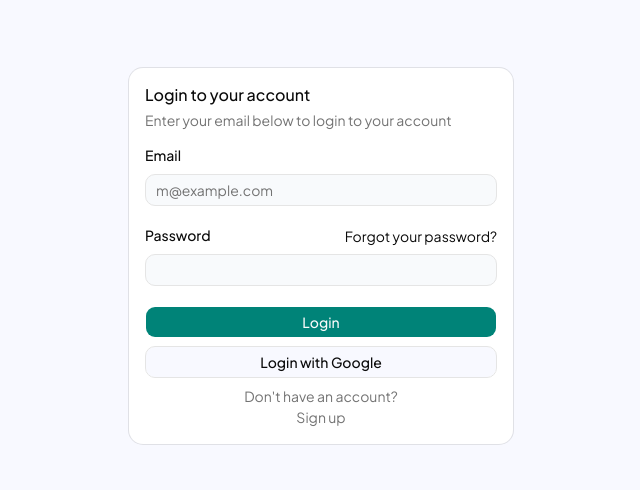
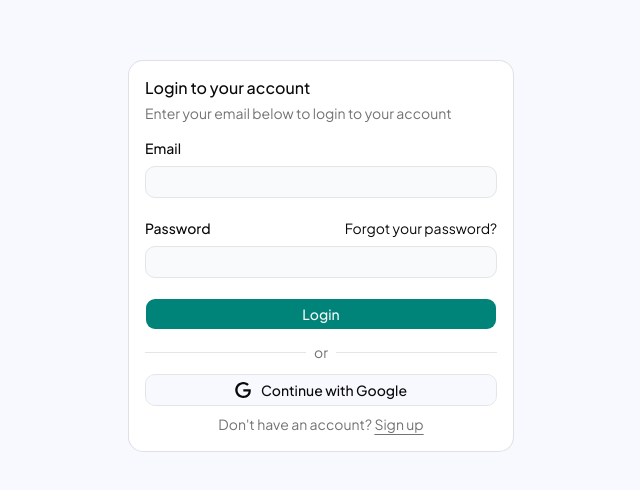
Before and after one commit to junahn978/care-index, a Next.js app in the folder frontend/: page /login in a window 1280 px wide. Shown: the part 144-634 px from the top of the page, without its empty margins (319-959 px from the left). Built offline with nearby package versions, Linux system fonts and the light colour scheme.

Commit message:
feature(frontend): loginform UI improvement

```diff
--- a/frontend/components/LoginForm.tsx
+++ b/frontend/components/LoginForm.tsx
@@ -22,6 +22,7 @@ import {
   FieldError,
   FieldGroup,
   FieldLabel,
+  FieldSeparator,
 } from "@/components/ui/field";
 import { Input } from "@/components/ui/input";
 import { SignupForm } from "./SignUpForm";
@@ -99,7 +100,7 @@ export function LoginForm({
                       id="login-email"
                       type="email"
                       aria-invalid={fieldState.invalid}
-                      placeholder="m@example.com"
+                      placeholder=""
                       autoComplete="email"
                     />
                     {fieldState.invalid && (
@@ -142,13 +143,28 @@ export function LoginForm({
                 <Button type="submit" disabled={form.formState.isSubmitting}>
                   Login
                 </Button>
-                <Button variant="outline" type="button">
-                  Login with Google
+              </Field>
+              {/* bg-card so the "or" label hides the line behind it on the card background */}
+              <FieldSeparator className="*:data-[slot=field-separator-content]:bg-card">
+                or
+              </FieldSeparator>
+              <Field>
+                <Button variant="outline" type="button" className="gap-2.5">
+                  <svg
+                    xmlns="http://www.w3.org/2000/svg"
+                    viewBox="0 0 24 24"
+                    aria-hidden="true"
+                  >
+                    <path
+                      d="M12.48 10.92v3.28h7.84c-.24 1.84-.853 3.187-1.787 4.133-1.147 1.147-2.933 2.4-6.053 2.4-4.827 0-8.6-3.893-8.6-8.72s3.773-8.72 8.6-8.72c2.6 0 4.507 1.027 5.907 2.347l2.307-2.307C18.747 1.44 16.133 0 12.48 0 5.867 0 .307 5.387.307 12s5.56 12 12.173 12c3.573 0 6.267-1.173 8.373-3.36 2.16-2.16 2.84-5.213 2.84-7.667 0-.76-.053-1.467-.173-2.053H12.48z"
+                      fill="currentColor"
+                    />
+                  </svg>
+                  Continue with Google
                 </Button>
-                <FieldDescription className="text-center">
+                <FieldDescription className="text-center [&>a:hover]:text-foreground/80">
                   Don&apos;t have an account?{" "}
                   <Dialog open={isDialogOpen} onOpenChange={setIsDialogOpen}>
-                    <form>
                     <DialogTrigger render={<a href="#">Sign up</a>} />
                     <DialogContent
                       showCloseButton={false}
@@ -156,7 +172,6 @@ export function LoginForm({
                     >
                       <SignupForm setIsDialogOpen={setIsDialogOpen} />
                     </DialogContent>
-                    </form>
                   </Dialog>
                 </FieldDescription>
               </Field>
```
Lines whose indentation alone changed are shown as unchanged.
